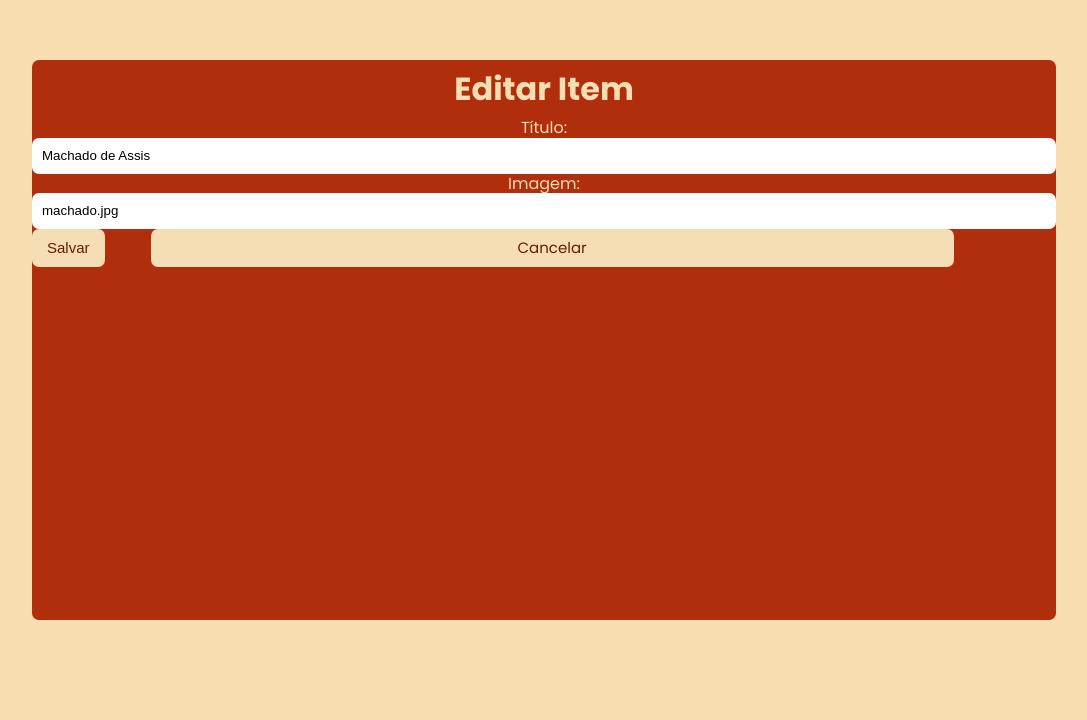
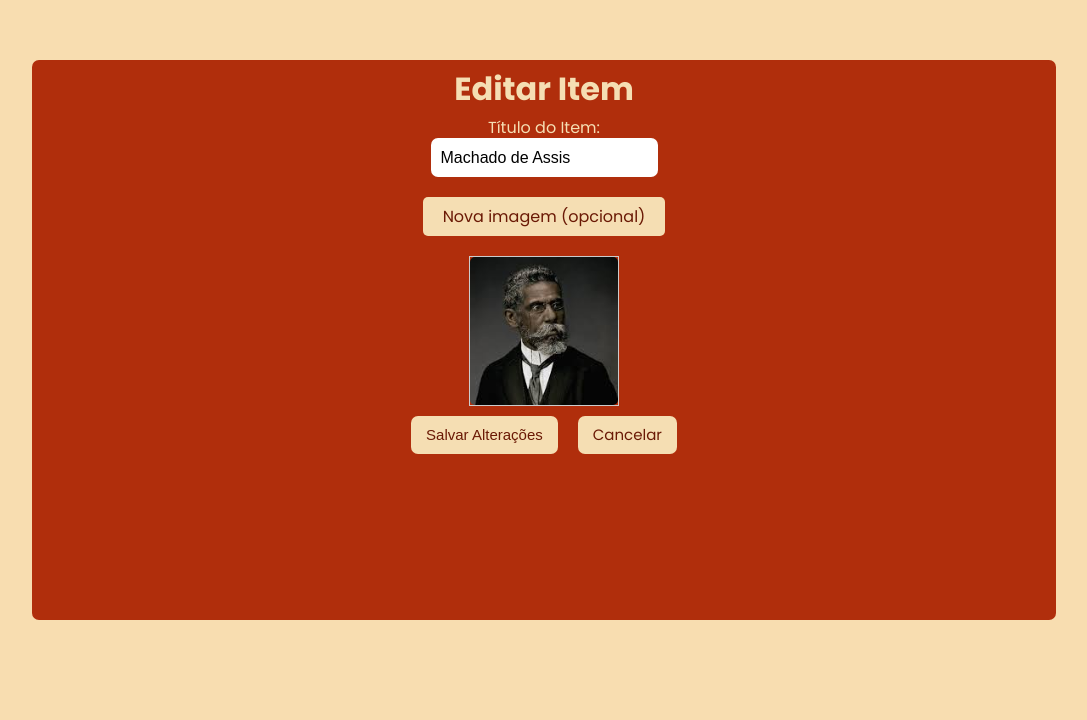
Before and after one commit to sabriwnaa/IFindArt, a PHP site: page /editarItem.php?id=10 in a window 1280 px wide. Shown: the part 80-800 px from the top of the page, without its empty margins (96-1183 px from the left). Run offline with PHP 8.4, Linux system fonts and the light colour scheme; a user stored in the database is signed in; data comes from the database, SQL or seed files in the repository.

Commit message:
estilo cadastro e edição

```diff
--- a/editarItem.php
+++ b/editarItem.php
@@ -21,55 +21,71 @@ if ($_SERVER['REQUEST_METHOD'] === 'POST') {
     }
 }
 ?>
+
 <!DOCTYPE html>
 <html lang="pt-br">
-
 <head>
     <meta charset="UTF-8">
     <meta name="viewport" content="width=device-width, initial-scale=1.0">
     <title>Editar Item</title>
     <link rel="stylesheet" href="style.css">
 </head>
-
 <body>
 
-    <div class='container'>
+<div class="container">
 <?php include 'HeaderFooter/header.php'; ?>
+<div class="main">
 
-        <div class='main'>
-            <div class='boxItem'>
-                <h1 class='tituloAdmin'>Editar Item</h1>
-                <div class='camposItem'>
-                    <?php if (isset($error)): ?>
-                    <p style="color:red;"><?= $error; ?></p>
+<div class="boxItem">
+    <h1 class="tituloAdmin">Editar Item</h1>
+    <div class="camposItem">
+        <?php if (isset($erro)) : ?>
+            <p class="mensagemErro"><?= htmlspecialchars($erro) ?></p>
         <?php endif; ?>
-                    <form method="POST">
-                        <label for="titulo">Título:</label>
-                        <input type="text" name="titulo" id="titulo" value="<?= htmlspecialchars($item->titulo); ?>" required>
-                        <label for="imagem">Imagem:</label>
-                        <input type="text" name="imagem" id="imagem" value="<?= htmlspecialchars($item->imagem); ?>" required>
-
-
+        <form action="editItem.php" method="POST" enctype="multipart/form-data" class="formularioCadastro">
+            <input type="hidden" name="id" value="<?= htmlspecialchars($_GET['id'] ?? '') ?>">
+            <label for="titulo" class="labelCampo">
+                Título do Item:
+                <input type="text" name="titulo" id="titulo" required class="inputCampo" value="<?= htmlspecialchars($item->titulo ?? '') ?>" />
+            </label>
+            <div class="custom-file">
+                <label for="imagem" class="custom-file-label">Nova imagem (opcional)</label>
+                <br>
+                <input type="file" name="imagem" id="imagem" accept="image/*" class="custom-file-input" onchange="previewImage(event)" />
             </div>
-            <div class='opcoes'>
-                <button type="submit" class='botaoClaro'>Salvar</button>
-                <a href="restritaAdmin.php" class='botaoClaro' style='flex:1;'>Cancelar</a>
-
+            <div class="previewContainer">
+                <img id="preview" src="images/<?= htmlspecialchars($item->imagem ?? 'placeholder.png') ?>" alt="Pré-visualização" class="previewImagem" />
+            </div>
+    </div>
+    <div class="opcoesCadastro">
+            <button type="submit" class="botaoClaro botaoCadastrar">Salvar Alterações</button>
+            <a href="restritaAdmin.php" class="botaoClaro botaoCancelar">Cancelar</a>
+    </div>
+    </form>
 </div>
 
-
-            </form>
 </div>
 </div>
 
+<script>
+function previewImage(event) {
+    const reader = new FileReader();
+    reader.onload = function () {
+        const preview = document.getElementById('preview');
+        preview.src = reader.result;
+        preview.style.display = 'block';
+    };
+    reader.readAsDataURL(event.target.files[0]);
+}
 
-
-
-    </div>
-
-
-
+// Atualiza o texto do label ao selecionar um arquivo
+const inputFile = document.querySelector('.custom-file-input');
+const labelFile = document.querySelector('.custom-file-label');
+inputFile.addEventListener('change', (event) => {
+    const fileName = event.target.files[0]?.name || 'Escolha uma imagem';
+    labelFile.textContent = fileName;
+});
+</script>
 
 </body>
-
 </html>
--- a/style.css
+++ b/style.css
@@ -350,3 +350,74 @@ border-radius: 7px;
     cursor: pointer;
     flex: 1;
 }
+
+.previewImagem {
+    width: 100%;
+    height: 100%;
+    object-fit: cover;
+    object-position: center;
+    border-radius: 5px;
+}
+
+.previewContainer {
+    width: 150px;
+    height: 150px;
+    border: 1px solid #ccc;
+    display: flex;
+    align-items: center;
+    justify-content: center;
+}
+
+.inputCampo {
+    padding: 10px;
+    font-size: 16px;
+}
+
+.labelCampo {
+    display: flex;
+    flex-direction: column;
+}
+
+.formularioCadastro {
+    display: flex;
+    flex-direction: column;
+    gap: 20px;
+}
+
+.mensagemErro {
+    color: red;
+}
+
+.opcoesCadastro {
+    display: flex;
+    padding: 10px;
+    gap: 20px;
+    flex: 1;
+    justify-content: center;
+}
+
+/* Oculta o input original */
+.custom-file-input {
+    opacity: 0;
+    position: absolute;
+    z-index: -1;
+}
+
+/* Estiliza o rótulo como substituto */
+.custom-file-label {
+    display: inline-block;
+    padding: 10px 20px;
+    font-size: 16px;
+    color: #fff;
+    background-color: wheat;
+    border-radius: 5px;
+    cursor: pointer;
+    text-align: center;
+    color: #6a1905;
+}
+
+/* Estilo adicional para a div contêiner do input */
+.custom-file {
+    position: relative;
+    display: inline-block;
+}
```
Also changed, not shown: addItem.php (+31 -26 lines), images/image.png (added). Lines whose indentation alone changed are shown as unchanged.
